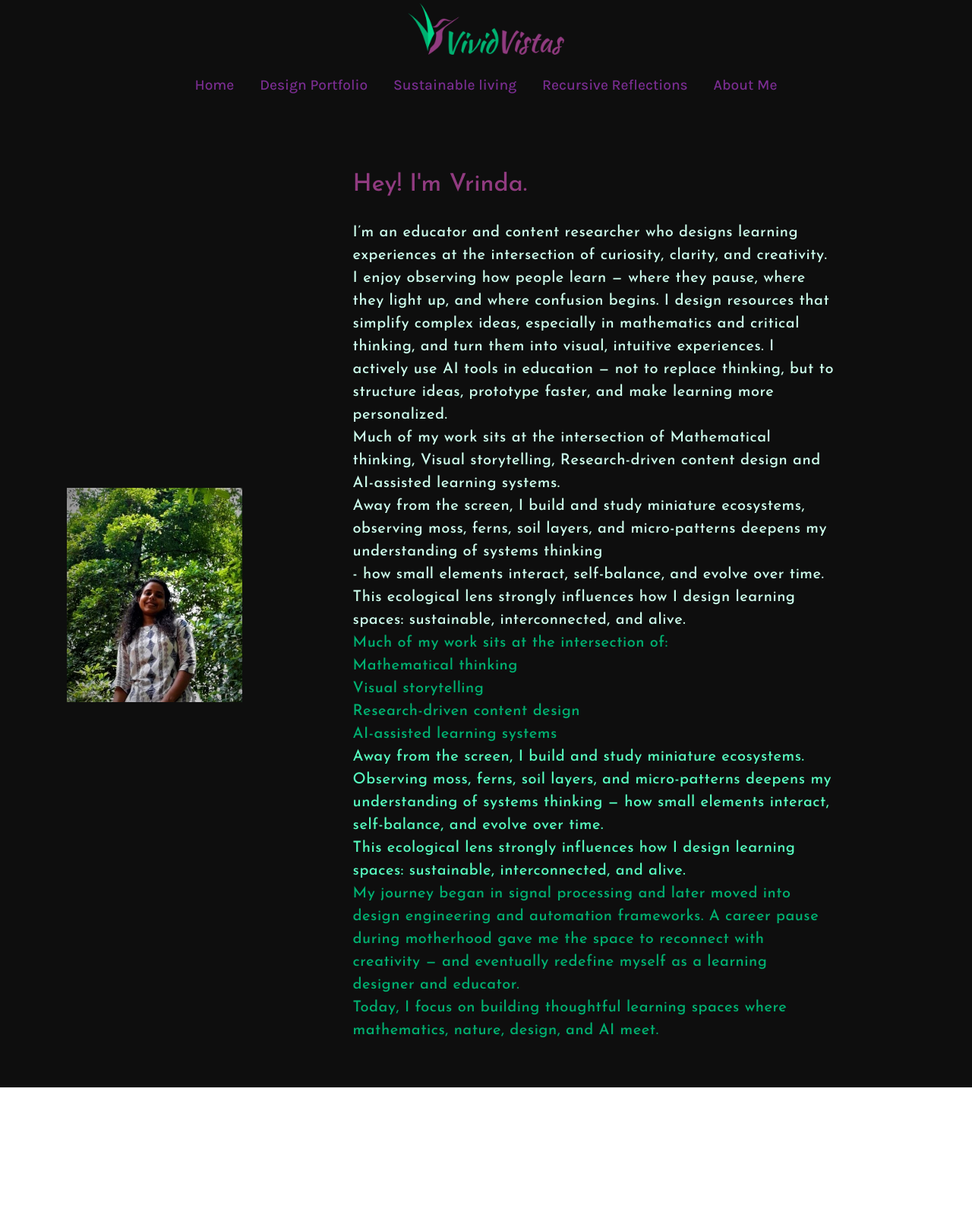
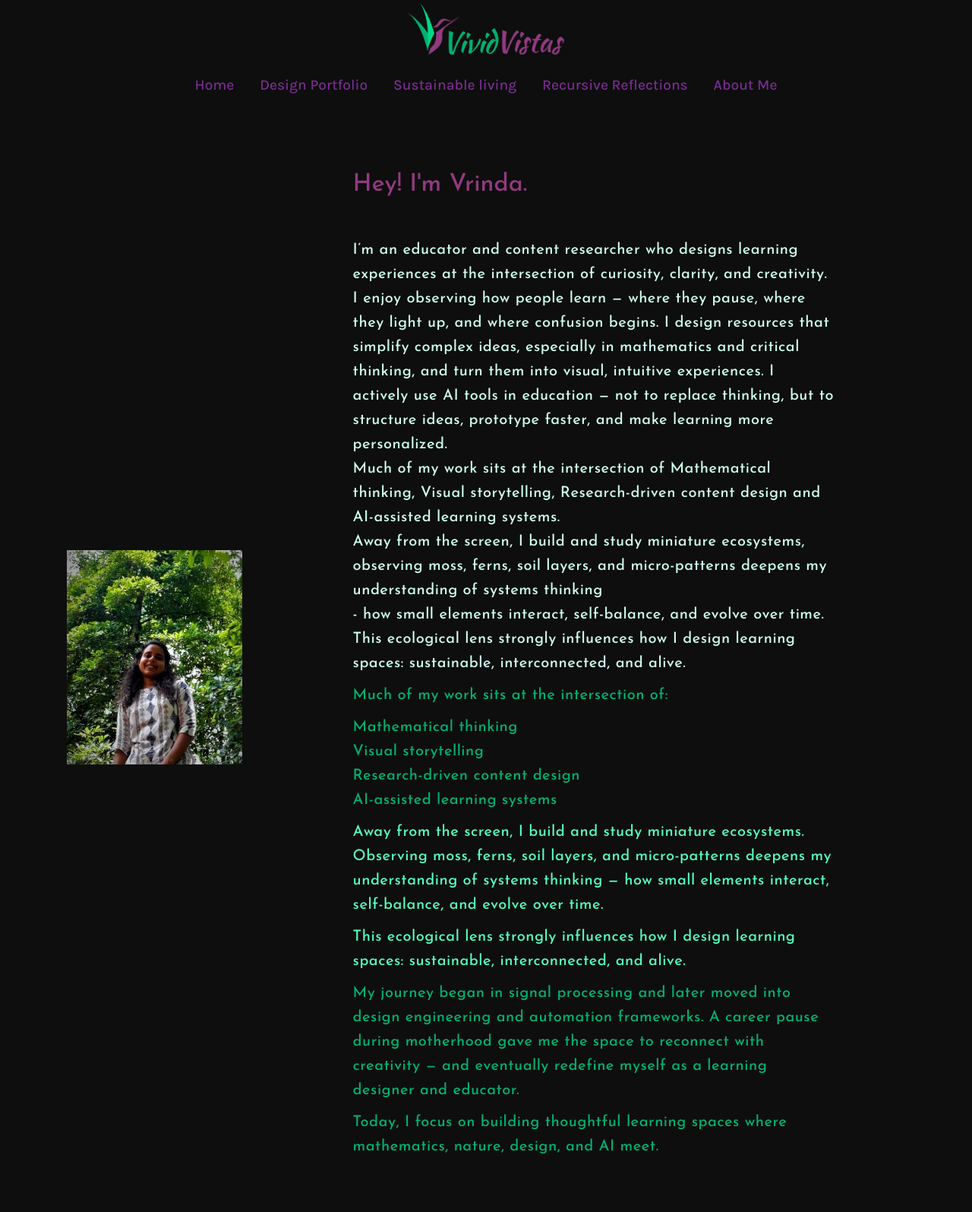
Before and after one commit to vrindarakesh/vrindarakesh.github.io, a Jekyll site: the page aboutMe.html, which Jekyll copies as it is, in a window 1280 px wide. Shown: the whole page at 76% size. Built offline with Jekyll 4.4.1, drawn with Linux system fonts in a browser that asks for light colours; before the commit the page ends 1431 px from its top, so only the background shows below that.

Commit message:
Updated margin in aboutme

```diff
--- a/resources/css/main.css
+++ b/resources/css/main.css
@@ -567,6 +567,7 @@ footer small{
 
 p .hobby-text{
     color: #57ffc1;
+    margin-top: 8px;
 }
 
 p .past-exp-text{
@@ -577,6 +578,7 @@ p .past-exp-text{
     color: #913b80;
     font-weight: 500;
     padding: 20px 0;
+    margin-bottom: 22px;
 }
 
 .profile-section p{
@@ -584,7 +586,8 @@ p .past-exp-text{
     color: #cdffed;
     font-weight: 500;
     letter-spacing: 0.5px;
-    line-height: 1.5 ;
+    line-height: 1.6 ;
+    margin-bottom: 10px;
 }
 
 @media only screen and (max-width: 800px){
```
